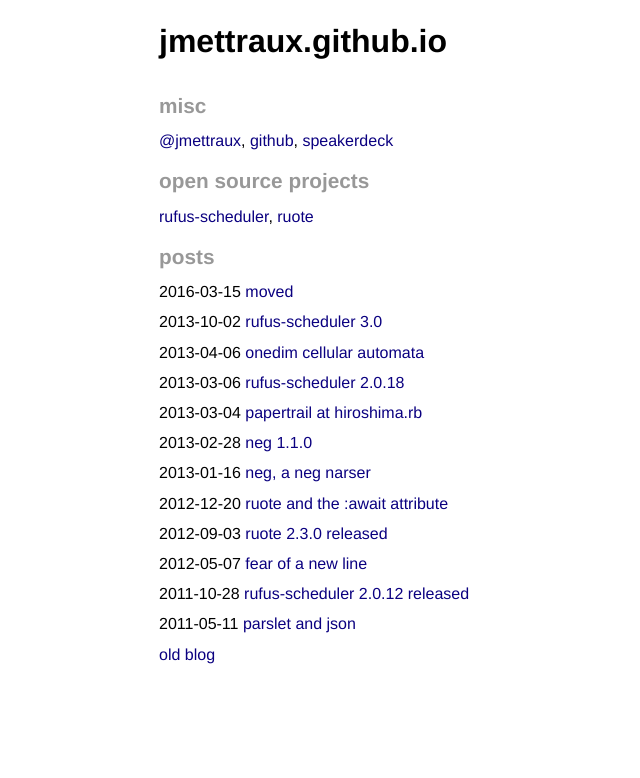
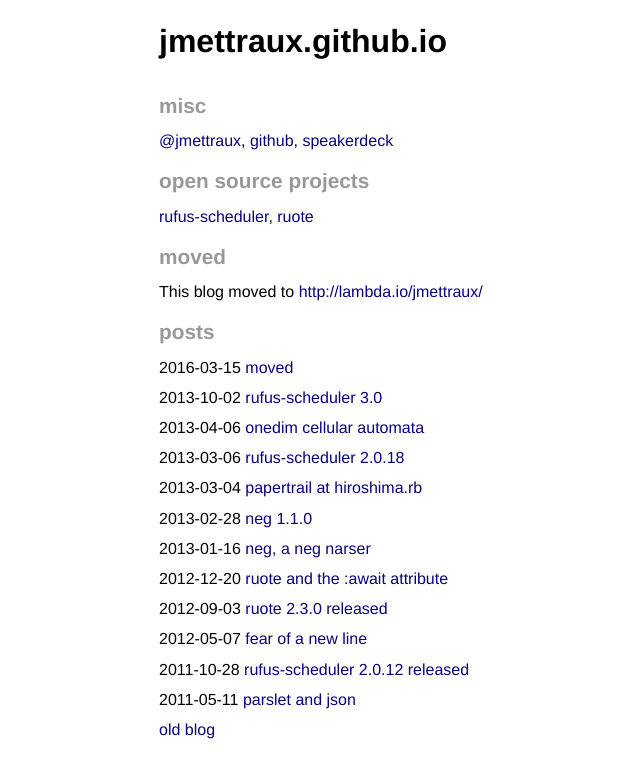
Before and after one commit to jmettraux/jmettraux.github.com, a Jekyll site: the page built from index.md, in a window 1280 px wide. Shown: the top 778 px of the page, without its empty margins (131-771 px from the left). Built offline with Jekyll 4.4.1, drawn with Linux system fonts in a browser that asks for light colours.

Commit message:
indicate that blog moved in index.md

```diff
--- a/index.md
+++ b/index.md
@@ -14,6 +14,10 @@
 [rufus-scheduler](https://github.com/jmettraux/rufus-scheduler),
 [ruote](https://github.com/jmettraux/ruote)
 
+## moved ##
+
+This blog moved to [http://lambda.io/jmettraux/](https://dl.dropboxusercontent.com/u/76595/blog/index.html)
+
 ## posts ##
 
 {% for post in site.posts %}
```
